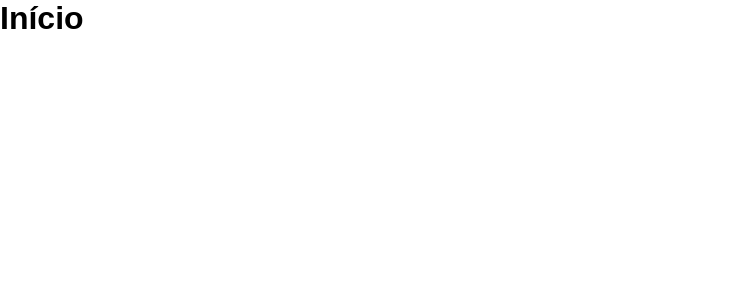
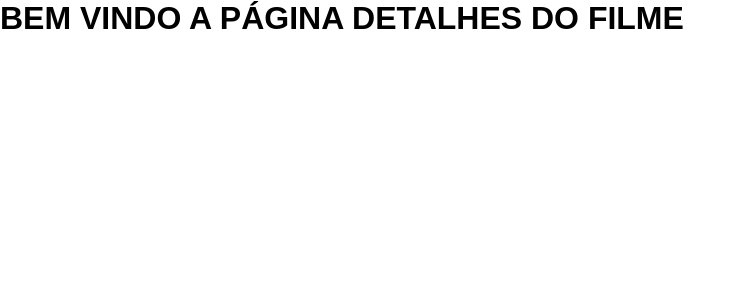
Before and after one commit to ricardodiasdev/filmes, a React (Create React App) app: page /filme/1 in a window 1280 px wide. Shown: the top 300 px of the page, without its empty margins (0-744 px from the left). Built offline with nearby package versions, Linux system fonts and the light colour scheme.

Commit message:
Criando as páginas iniciais e as rotas

```diff
--- a/package.json
+++ b/package.json
@@ -8,6 +8,7 @@
     "@testing-library/user-event": "^13.5.0",
     "react": "^18.2.0",
     "react-dom": "^18.2.0",
+    "react-router-dom": "^6.8.0",
     "react-scripts": "5.0.1",
     "web-vitals": "^2.1.4"
   },
--- a/src/App.js
+++ b/src/App.js
@@ -1,7 +1,9 @@
+import RoutesApp from "./routes/routes";
+
 function App() {
   return (
     <div className="App">
-     <h1>Início</h1>
+      <RoutesApp/>
     </div>
   );
 }
--- a/src/index.css
+++ b/src/index.css
@@ -1,14 +1,14 @@
-*{
+* {
   padding: 0;
   margin: 0;
   box-sizing: border-box;
 }
 
-body{
+body {
   font-family: sans-serif;
 }
 
-.app{
+.app {
   display: flex;
   width: 100%;
   justify-content: center;
--- /dev/null
+++ b/src/pages/Filme/index.js
@@ -0,0 +1,11 @@
+import React from "react";
+
+const Filme = () => {
+  return (
+    <div>
+      <h1>BEM VINDO A PÁGINA DETALHES DO FILME</h1>
+    </div>
+  );
+};
+
+export default Filme;
--- /dev/null
+++ b/src/pages/Home/index.js
@@ -0,0 +1,11 @@
+import React from "react";
+
+const Home = () => {
+  return (
+    <div>
+      <h1>BEM VINDO A HOME</h1>
+    </div>
+  );
+};
+
+export default Home;
--- /dev/null
+++ b/src/routes/routes.js
@@ -0,0 +1,18 @@
+import {BrowserRouter, Routes, Route} from 'react-router-dom';
+
+import Home from '../pages/Home';
+import Filme from '../pages/Filme';
+
+
+const RoutesApp = () => {
+  return (
+    <BrowserRouter>
+    <Routes>
+        <Route path='/' element={<Home/>}/>
+        <Route path='filme/:id' element={<Filme/>}/>
+    </Routes>
+    </BrowserRouter>
+  )
+}
+
+export default RoutesApp
```
Also changed, not shown: src/index.js (+5 -5 lines), 1 other file (tests, documents, lock files or other folders).
